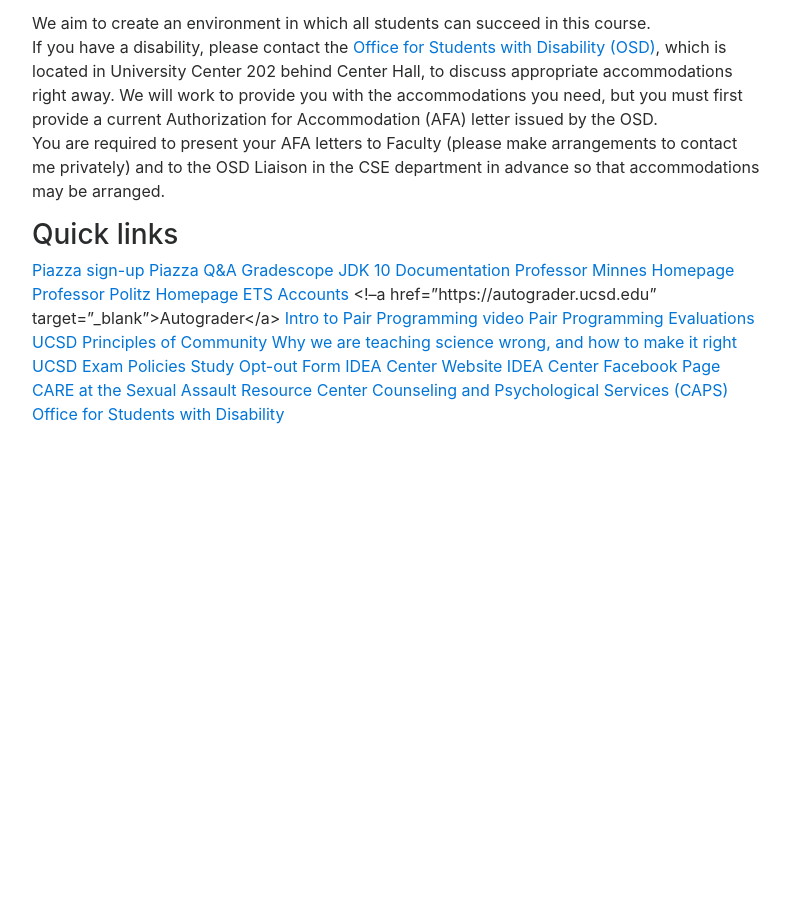
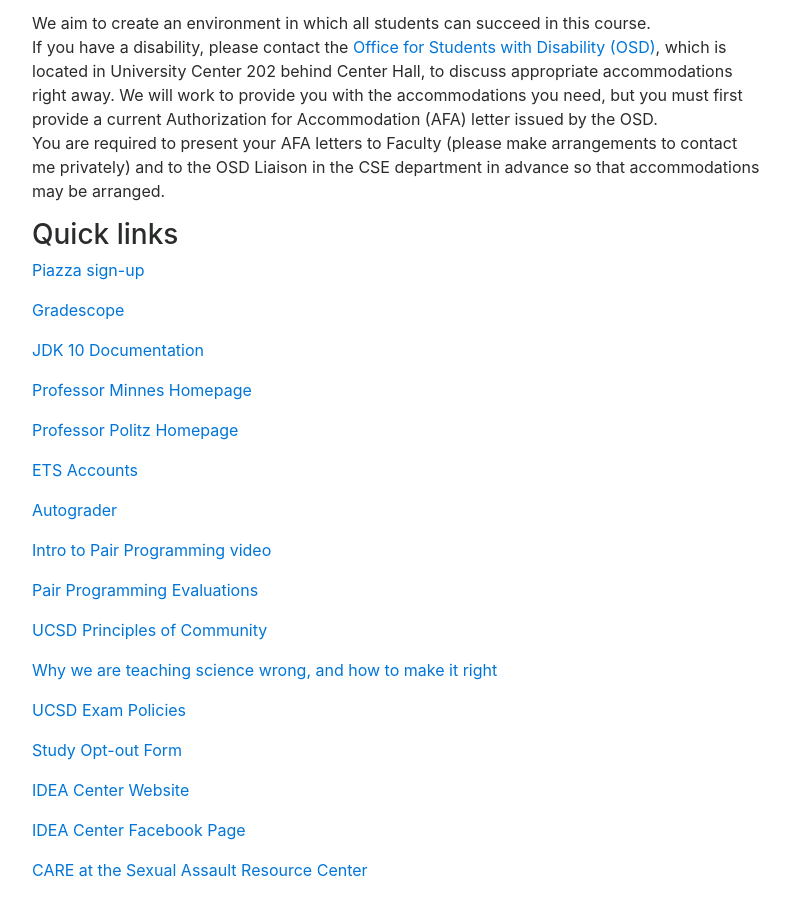
Before and after one commit to ucsd-cse8a-f18/ucsd-cse8a-f18.github.io, a Jekyll site: the page built from index.md, in a window 1280 px wide and 900 px high, scrolled down 16627 px. Shown: the whole window, without its empty margins (243-1033 px from the left). Built offline with Jekyll 4.4.1, drawn with Linux system fonts in a browser that asks for light colours; nearby versions of some CDN libraries; before the commit the page ends 17069 px from its top, so only the background shows below that.

Commit message:
fixed formatting

```diff
--- a/index.md
+++ b/index.md
@@ -787,22 +787,21 @@ and to the OSD Liaison in the CSE department in advance so that accommodations m
 
 ### Quick links
 
-<a href="http://piazza.com/ucsd/fall2018/cse8a" target="_blank">Piazza sign-up</a>
-<a href="http://piazza.com/ucsd/fall2018/cse8a/home/" target="_blank">Piazza Q&A</a>
-<a href="http://gradescope.com/" target="_blank">Gradescope</a>
-<a href="https://docs.oracle.com/javase/10/" target="_blank">JDK 10 Documentation</a>
-<a href="http://cseweb.ucsd.edu/~minnes/index.html" target="_blank">Professor Minnes Homepage</a>
-<a href="https://jpolitz.github.io/" target="_blank">Professor Politz Homepage</a>
-<a href="https://sdacs.ucsd.edu/~icc/index.php" target="_blank">ETS Accounts</a>
-<!--a href="https://autograder.ucsd.edu" target="_blank">Autograder</a>
-<a href="https://www.youtube.com/watch?v=rG_U12uqRhE" target="_blank">Intro to Pair Programming video</a>
-<a href="https://www.ics.uci.edu/~kay/courses/i41/hw/evalcomments.html" target="_blank">Pair Programming Evaluations</a>
-<a href="https://ucsd.edu/about/principles.html" target="_blank">UCSD Principles of Community</a>
-<a href="https://www.nature.com/news/why-we-are-teaching-science-wrong-and-how-to-make-it-right-1.17963" target="_blank">Why we are teaching science wrong, and how to make it right</a>
-<a href="https://senate.ucsd.edu/operating-procedures/educational-policies/courses/epc-policies-on-courses/policy-exams-including-midterms-final-exams-and-religious-accommodations-for-exams/" target="_blank">UCSD Exam Policies</a>
-<a href="https://goo.gl/forms/JSBRjEmkES6W6xYc2" target="_blank">Study Opt-out Form</a>
-<a href="http://idea.ucsd.edu/" target="_blank">IDEA Center Website</a>
-<a href="http://www.facebook.com/ucsdidea/" target="_blank">IDEA Center Facebook Page</a>
-<a href="http://care.ucsd.edu" target="_blank">CARE at the Sexual Assault Resource Center</a>
-<a href="http://caps.ucsd.edu" target="_blank">Counseling and Psychological Services (CAPS)</a>
-<a href="https://disabilities.ucsd.edu/about/index.html" target="_blank">Office for Students with Disability</a>
+<p><a href="http://piazza.com/ucsd/fall2018/cse8a" target="_blank">Piazza sign-up</a></p>
+<p><a href="http://gradescope.com/" target="_blank">Gradescope</a></p>
+<p><a href="https://docs.oracle.com/javase/10/" target="_blank">JDK 10 Documentation</a></p>
+<p><a href="http://cseweb.ucsd.edu/~minnes/index.html" target="_blank">Professor Minnes Homepage</a></p>
+<p><a href="https://jpolitz.github.io/" target="_blank">Professor Politz Homepage</a></p>
+<p><a href="https://sdacs.ucsd.edu/~icc/index.php" target="_blank">ETS Accounts</a></p>
+<p><a href="https://autograder.ucsd.edu" target="_blank">Autograder</a></p>
+<p><a href="https://www.youtube.com/watch?v=rG_U12uqRhE" target="_blank">Intro to Pair Programming video</a></p>
+<p><a href="https://www.ics.uci.edu/~kay/courses/i41/hw/evalcomments.html" target="_blank">Pair Programming Evaluations</a></p>
+<p><a href="https://ucsd.edu/about/principles.html" target="_blank">UCSD Principles of Community</a></p>
+<p><a href="https://www.nature.com/news/why-we-are-teaching-science-wrong-and-how-to-make-it-right-1.17963" target="_blank">Why we are teaching science wrong, and how to make it right</a></p>
+<p><a href="https://senate.ucsd.edu/operating-procedures/educational-policies/courses/epc-policies-on-courses/policy-exams-including-midterms-final-exams-and-religious-accommodations-for-exams/" target="_blank">UCSD Exam Policies</a></p>
+<p><a href="https://goo.gl/forms/JSBRjEmkES6W6xYc2" target="_blank">Study Opt-out Form</a></p>
+<p><a href="http://idea.ucsd.edu/" target="_blank">IDEA Center Website</a></p>
+<p><a href="http://www.facebook.com/ucsdidea/" target="_blank">IDEA Center Facebook Page</a></p>
+<p><a href="http://care.ucsd.edu" target="_blank">CARE at the Sexual Assault Resource Center</a></p>
+<p><a href="http://caps.ucsd.edu" target="_blank">Counseling and Psychological Services (CAPS)</a></p>
+<p><a href="https://disabilities.ucsd.edu/about/index.html" target="_blank">Office for Students with Disability</a></p>
```
